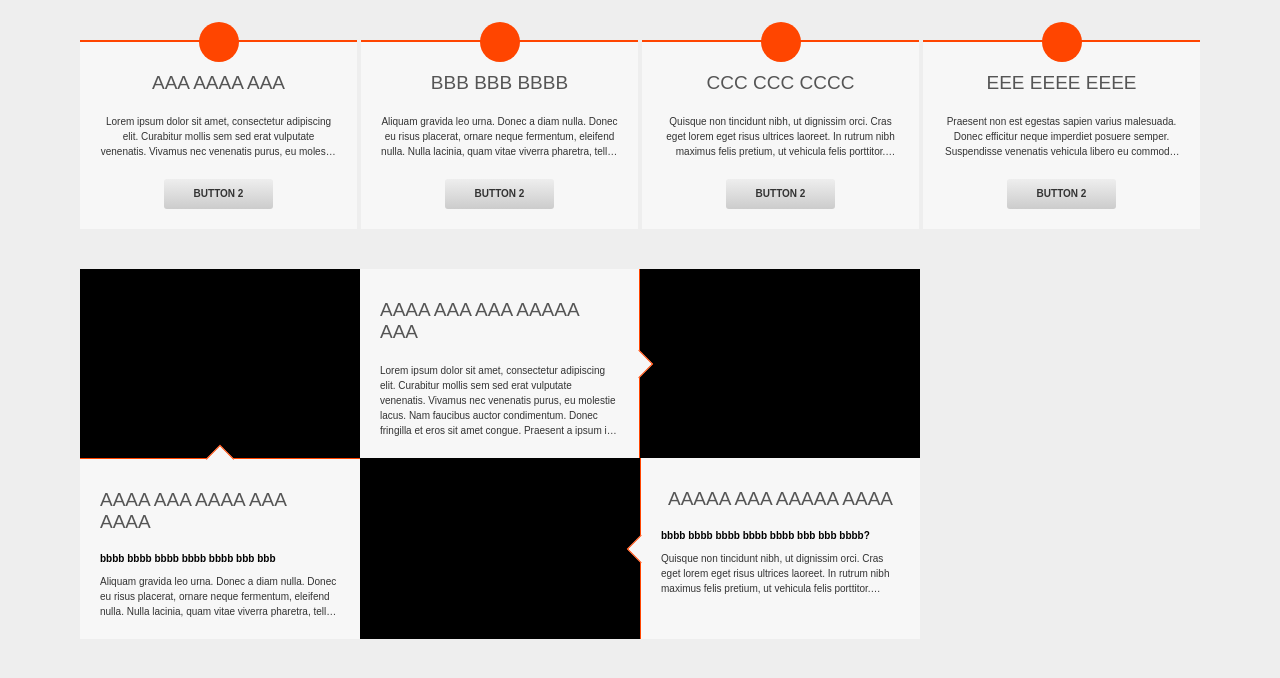
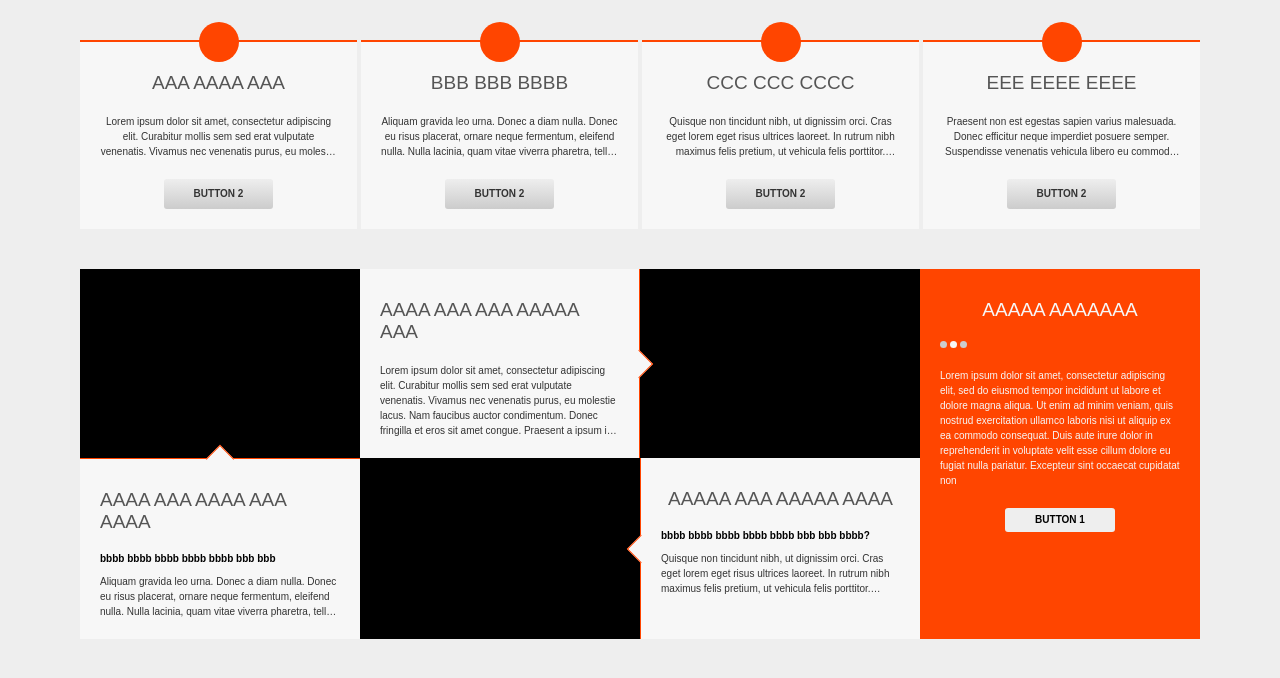
Before and after one commit to mdivani/Test, a React app: page / in a window 1280 px wide. Shown: the top 678 px of the page. Built offline with nearby package versions, Linux system fonts and the light colour scheme.

Commit message:
add right side to middle section

```diff
--- a/src/components/BoxContainer.js
+++ b/src/components/BoxContainer.js
@@ -15,10 +15,21 @@ const BoxContainer = (props) => {
     }
     else if(props.type === 'middle') {
         return (
-            <Box className='box--middle'>
+            <Box className='box--middle-left'>
                 <h1 className='heading-primary'>{props.heading}</h1>
                 {props.subHeading && <h3 className='heading-tertiary'>{props.subHeading}</h3>}
                 <p className='text-primary'>{props.text}</p>
+            </Box>
+        )
+    }
+    else if(props.type === 'middle-right') {
+        return (
+            <Box>
+                <h1 className='heading-primary'>{props.heading}</h1>
+                {props.children}
+                {props.subHeading && <h3 className='heading-tertiary'>{props.subHeading}</h3>}
+                <p className='text-secondary'>{props.text}</p>
+                <button className='btn btn--primary'> button 1 </button>
             </Box>
         )
     }
--- /dev/null
+++ b/src/components/Navigation.js
@@ -0,0 +1,16 @@
+import React from 'react';
+
+const Navigation = ({elements}) => (
+    <nav className='navigation'>
+        {
+            elements && elements.map((element, index) => {
+                return <span
+                        key={index}
+                        className={`navigation__nav ${index === 1 ? 'navigation__nav--active': ''}`}>
+                       </span>
+            })
+        }
+    </nav>
+);
+
+export default Navigation;
--- a/src/index.scss
+++ b/src/index.scss
@@ -8,3 +8,4 @@
 
 @import './style/components/box';
 @import './style/components/button';
+@import './style/components/navigation';
--- a/src/layout/SectionMiddle.js
+++ b/src/layout/SectionMiddle.js
@@ -1,5 +1,6 @@
 import React, {Component} from 'react';
 import BoxContainer from '../components/BoxContainer';
+import Navigation from '../components/Navigation';
 
 export default class SectionMiddle extends Component {
 
@@ -21,7 +22,12 @@ export default class SectionMiddle extends Component {
                     }
                 </div>
                 <div className='section--middle__right'>
-
+                    <BoxContainer
+                      heading='aaaaa aaaaaaa'
+                      text='Lorem ipsum dolor sit amet, consectetur adipiscing elit, sed do eiusmod tempor incididunt ut labore et dolore magna aliqua. Ut enim ad minim veniam, quis nostrud exercitation ullamco laboris nisi ut aliquip ex ea commodo consequat. Duis aute irure dolor in reprehenderit in voluptate velit esse cillum dolore eu fugiat nulla pariatur. Excepteur sint occaecat cupidatat non '
+                      type='middle-right'>
+                        <Navigation elements={[1,2,3]} />
+                    </BoxContainer>
                 </div>
             </section>
         )
--- a/src/style/base/_settings.scss
+++ b/src/style/base/_settings.scss
@@ -16,6 +16,7 @@ $bg-large: 120rem;
 $l-size: 4rem;
 $m-size: 3rem;
 $s-size: 2rem;
+$xs-size: .7rem;
 
 //font-size
 $font-size-l: 1.9rem;
--- a/src/style/base/_typography.scss
+++ b/src/style/base/_typography.scss
@@ -31,6 +31,13 @@
     @include textOverflow(3);
 }
 
+.text-secondary {
+    font-size: $font-size-xs;
+    color: inherit;
+    margin-bottom: $s-size;
+    @include textOverflow(12);
+}
+
 .text-primary--long {
     @include textOverflow(5);
 }
--- a/src/style/components/_box.scss
+++ b/src/style/components/_box.scss
@@ -39,7 +39,7 @@
         }
     }
 
-    &--middle {
+    &--middle-left {
         border-top: 1px solid $color-primary;
         flex: 0 0 33.3333%;
         background-color: $color-secondary;
--- a/src/style/components/_button.scss
+++ b/src/style/components/_button.scss
@@ -2,6 +2,34 @@
     border: none;
     overflow: hidden;
     transition: all .1s ease-in;
+    text-transform: uppercase;
+    line-height: 1;
+    font-size: $font-size-xs;
+    font-weight: 600;
+
+    &--primary {
+        background-color: $color-grey-light;
+        border-radius: 3px;
+        box-shadow: 0 0 rgba($color-black, .26);
+        cursor: pointer;
+        padding: $xs-size $m-size;
+        transition: all .3s linear;
+
+        &:hover {
+            transform: translateY(-$xs-size);
+            box-shadow: 0 .5rem 3rem rgba($color-black, .26);
+        }
+
+        &:active {
+            outline: none;
+            transform: translateY(-$xs-size/2);
+            box-shadow: 0 .2rem 1rem rgba($color-black, .26);
+        }
+
+        &:focus {
+            outline: none;
+        }
+    }
 
     &--secondary {
         background-image: linear-gradient(to bottom, $color-grey-light, $color-grey-light-2);
@@ -12,10 +40,6 @@
         padding: $s-size/2;
         margin-bottom: $s-size;
         max-height: $s-size + $font-size-xs;
-        line-height: 1;
-        font-size: $font-size-xs;
-        font-weight: 600;
-        text-transform: uppercase;
 
         &__main {
             display: block;
--- /dev/null
+++ b/src/style/components/_navigation.scss
@@ -0,0 +1,24 @@
+.navigation {
+    display: flex;
+    width: 100%;
+    justify-content: flex-start;
+    margin-bottom: $s-size;
+
+    &__nav {
+        background-color: $color-grey-light-2;
+        border-radius: 50%;
+        cursor: pointer;
+        width: $xs-size;
+        height: $xs-size;
+        margin-right: 3px;
+
+        &:hover,
+        &:focus {
+            background-color: $color-secondary;
+        }
+
+        &--active {
+            background-color: $color-secondary;
+        }
+    }
+}
--- a/src/style/layout/_section.scss
+++ b/src/style/layout/_section.scss
@@ -21,6 +21,8 @@
         }
 
         &__right {
+            background-color: $color-primary;
+            color: $color-secondary;
             flex: 1;
             align-self: stretch;
         }
```
